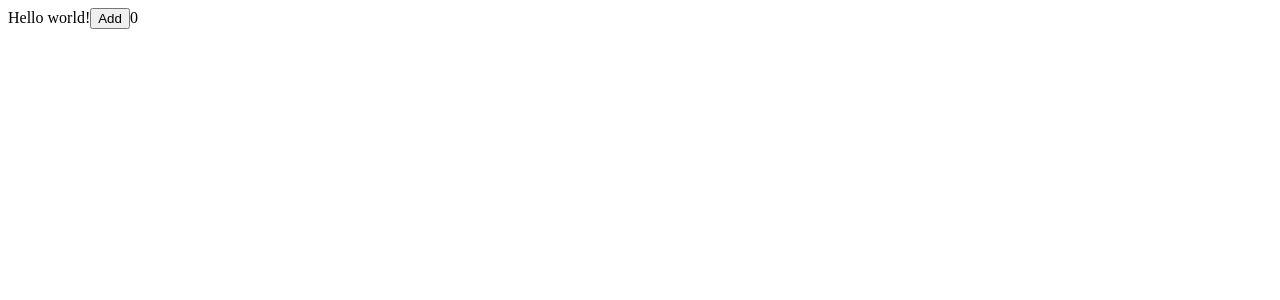
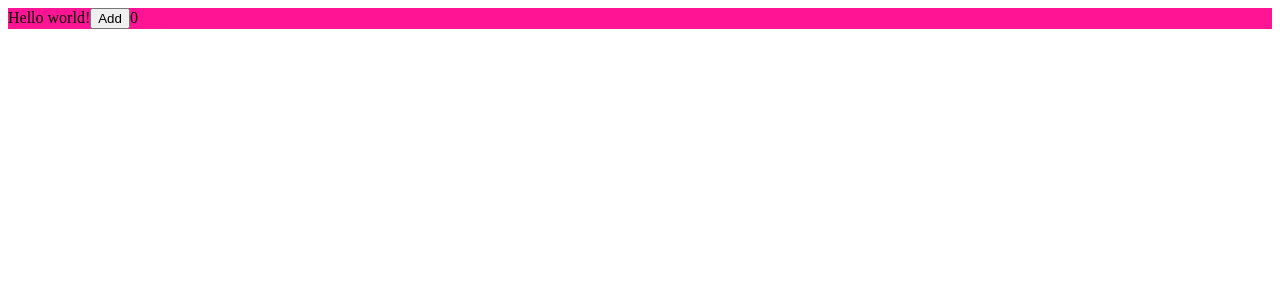
Before and after one commit to weltkind6/fake-store, a React app: page / in a window 1280 px wide. Shown: the top 300 px of the page. Built offline with nearby package versions, Linux system fonts and the light colour scheme.

Commit message:
add: webpack css loader + style.loader

```diff
--- a/package.json
+++ b/package.json
@@ -17,7 +17,9 @@
     "@types/react-dom": "^18.2.22",
     "@types/webpack": "^5.28.5",
     "@types/webpack-dev-server": "^4.7.2",
+    "css-loader": "^6.10.0",
     "html-webpack-plugin": "^5.6.0",
+    "style-loader": "^3.3.4",
     "ts-loader": "^9.5.1",
     "ts-node": "^10.9.2",
     "typescript": "^5.4.2",
--- /dev/null
+++ b/src/components/App.css
@@ -0,0 +1,3 @@
+.App {
+    background-color: deeppink;
+}
--- a/src/components/App.tsx
+++ b/src/components/App.tsx
@@ -1,9 +1,10 @@
-import React, { useState } from 'react';
+import { useState } from 'react';
+import './App.css'
 
 export const App = () => {
     const [counter, setCounter] = useState(0)
     return (
-        <div>
+        <div className='App'>
             Hello world!
             <button onClick={() => setCounter(prev => prev + 1)}>Add</button>
             {counter}
--- a/webpack.config.ts
+++ b/webpack.config.ts
@@ -25,6 +25,10 @@
     module: {
       rules: [
         {
+          test: /\.css$/i,
+          use: ["style-loader", "css-loader"],
+        },
+        {
           test: /\.tsx?$/,
           use: 'ts-loader',
           exclude: /node_modules/,
```
Also changed, not shown: 1 other file (tests, documents, lock files or other folders).
